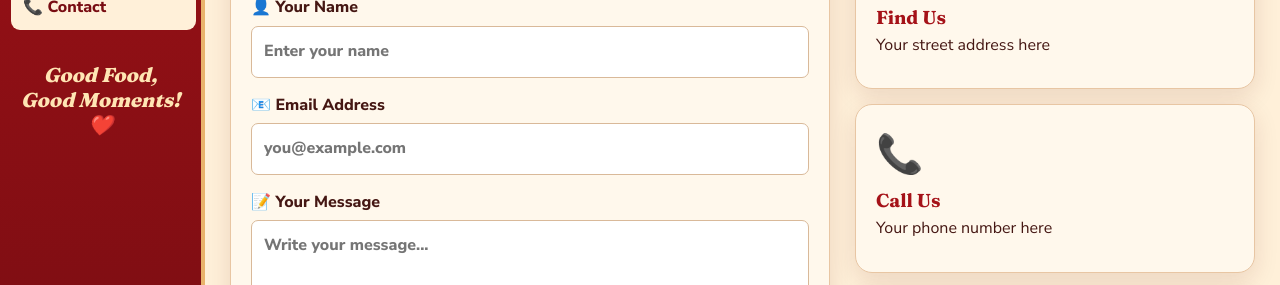
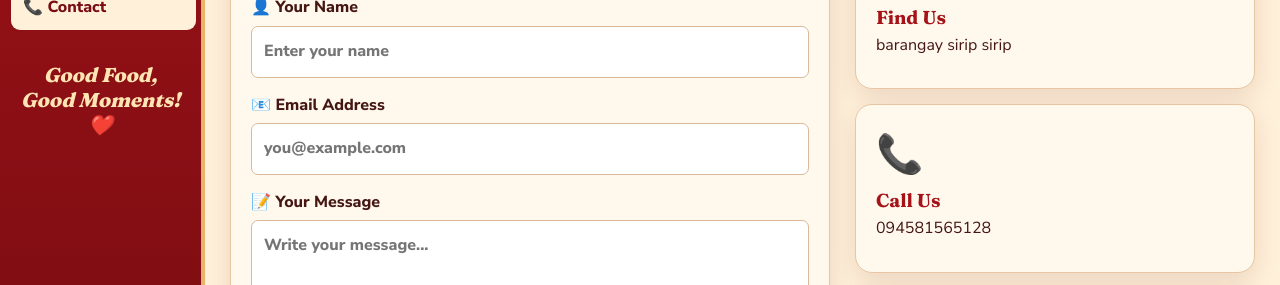
Before and after one commit to turing-miguel-dev/week4_finals, a plain HTML site: page contact.html in a window 1280 px wide. Shown: the part 369-654 px from the top of the page. Drawn offline with Linux system fonts and the light colour scheme.

```diff
--- a/contact.html
+++ b/contact.html
@@ -163,7 +163,7 @@
                         <h3>Find Us</h3>
 
                         <p>
-                            Your street address here
+                           barangay sirip sirip
                         </p>
 
                     </div>
@@ -177,7 +177,7 @@
                         <h3>Call Us</h3>
 
                         <p>
-                            Your phone number here
+                          094581565128
                         </p>
 
                     </div>
```
